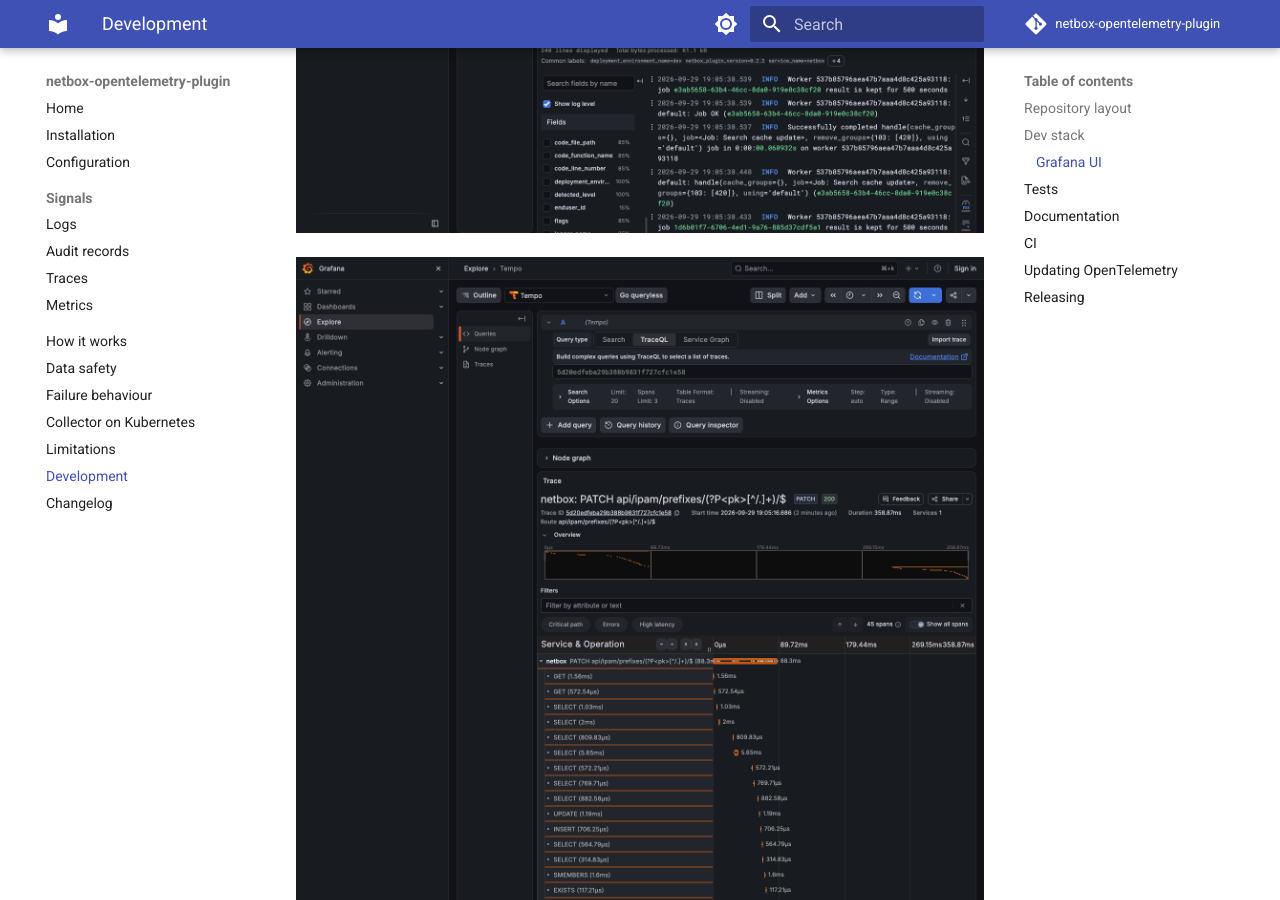
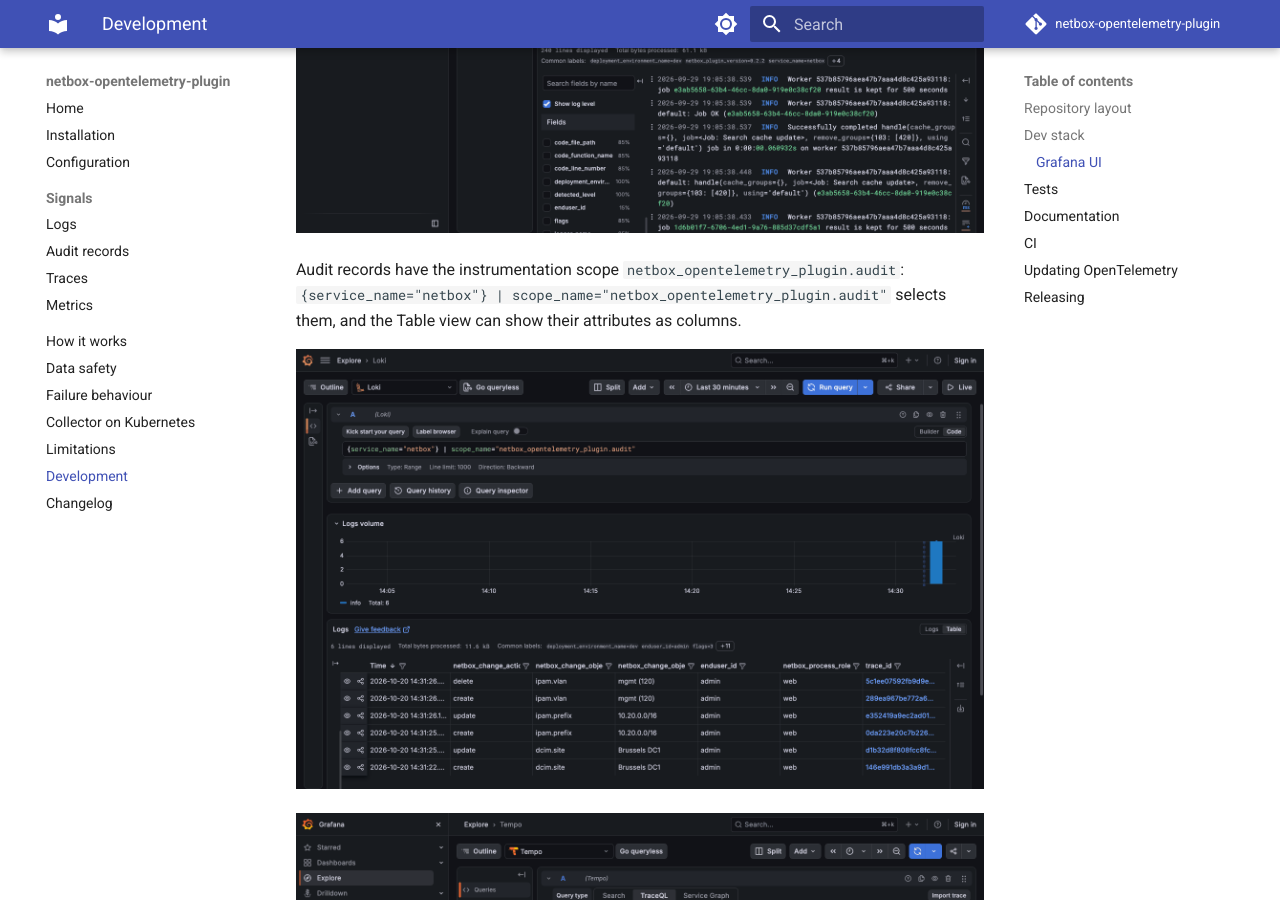
Before and after one commit to thomaschristory/netbox-opentelemetry-plugin, an MkDocs documentation site: the page built from docs/development.md, in a window 1280 px wide and 900 px high, scrolled down 2690 px. Built offline with MkDocs 1.6.1 and Material for MkDocs 9.7.7, drawn with Linux system fonts in a browser that asks for light colours; comment, search, counter and statistics services are not loaded.

```diff
--- a/docs/development.md
+++ b/docs/development.md
@@ -61,6 +61,10 @@ make dev-uwsgi UI=1
 The image is about 2.5 GB. Grafana is on `http://localhost:3000`, published on the loopback interface only, with anonymous access and the Admin role, so no login is needed. The `admin` user has the password `admin`. The data sources `Loki`, `Tempo` and `Prometheus` are provisioned by the image. NetBox telemetry has the service name `netbox`: in Explore, query Loki with `{service_name="netbox"}`, search Tempo for the service `netbox`, and query Prometheus for metrics such as `http_server_request_duration_seconds_count`. The image keeps its data inside the container, so it is lost when the container is recreated.
 
 ![NetBox logs in Grafana Explore, Loki data source](images/grafana-logs.png)
+
+Audit records have the instrumentation scope `netbox_opentelemetry_plugin.audit`: `{service_name="netbox"} | scope_name="netbox_opentelemetry_plugin.audit"` selects them, and the Table view can show their attributes as columns.
+
+![NetBox audit records in Grafana Explore, Loki data source, shown as a table of change action, object type, object, user, process role and trace id](images/grafana-audit.png)
 
 ![A NetBox API request trace in Grafana Explore, Tempo data source, with its database and Redis spans](images/grafana-trace.png)
 
```
Also changed, not shown: CHANGELOG.md (+4 -0 lines), README.md (+16 -0 lines), docs/images/grafana-audit.png (added).
